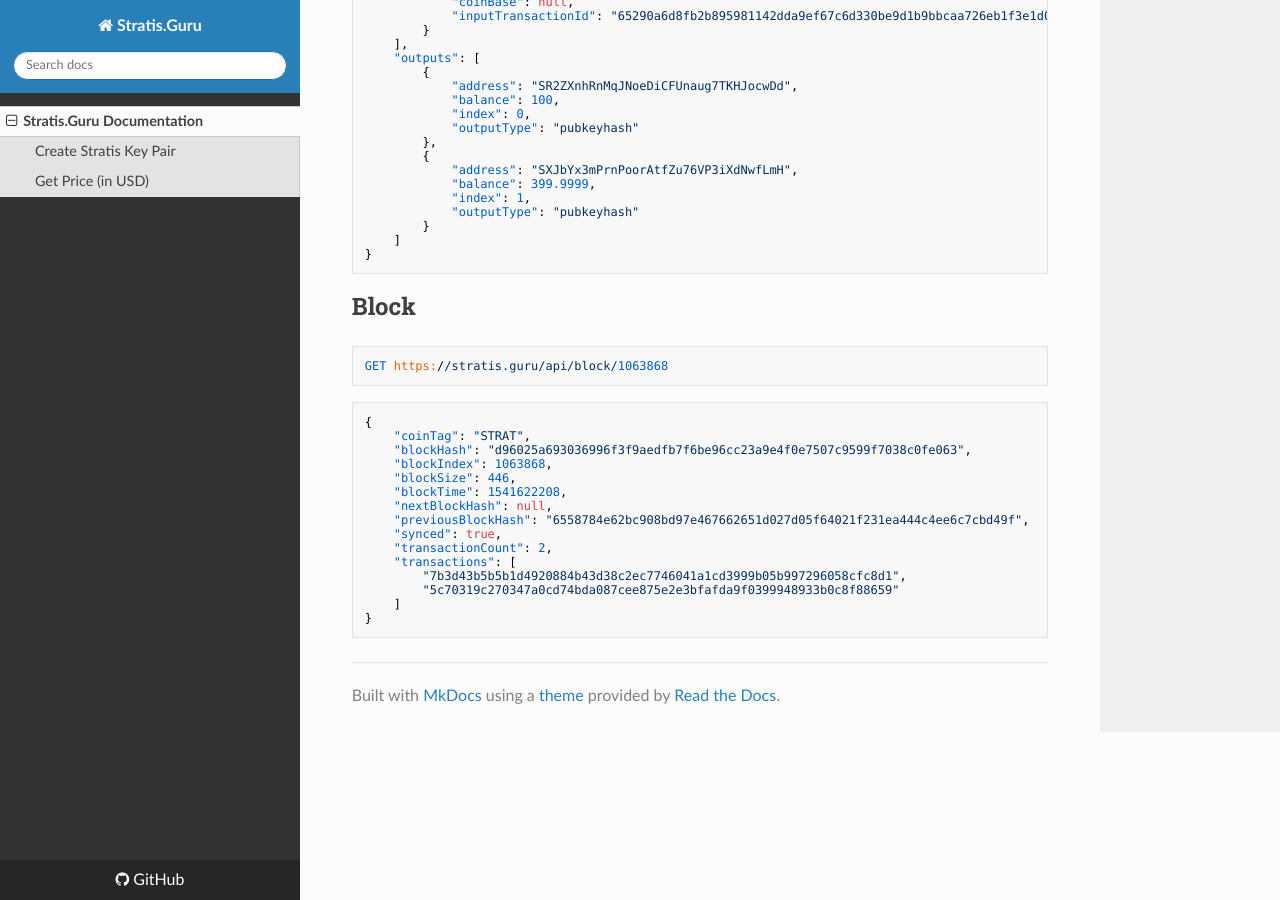
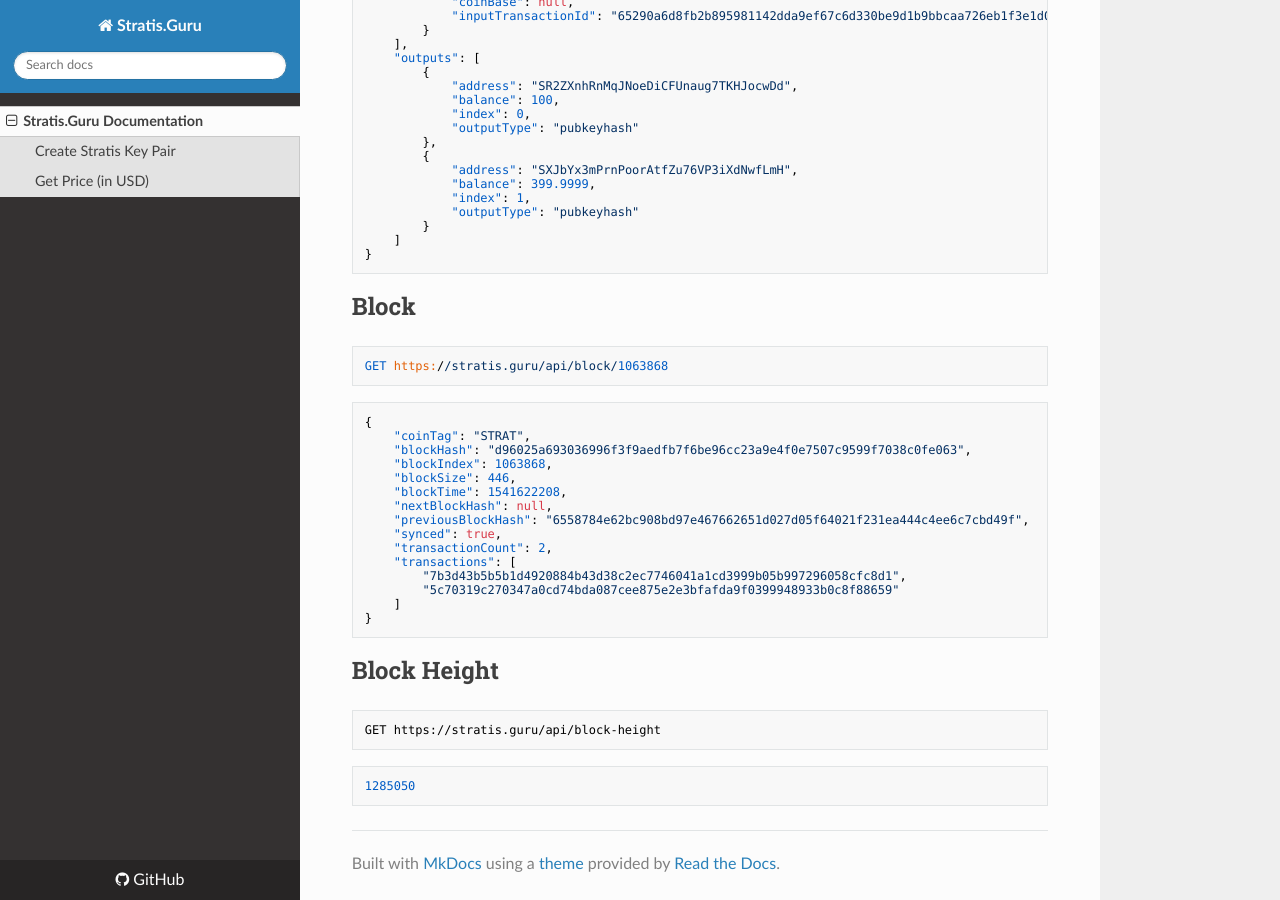
Before and after one commit to imclint21/stratis-guru-v2, an MkDocs documentation site: the page built from Stratis.Guru/Documentation/docs/index.md, in a window 1280 px wide and 900 px high, scrolled down 2514 px. Built offline with MkDocs 1.6.1, drawn with Linux system fonts in a browser that asks for light colours; nearby versions of some CDN libraries.

Commit message:
Added block-height documentation

````diff
--- a/Stratis.Guru/Documentation/docs/index.md
+++ b/Stratis.Guru/Documentation/docs/index.md
@@ -180,3 +180,12 @@ GET https://stratis.guru/api/block/1063868
     ]
 }
 ```
+
+## Block Height
+```
+GET https://stratis.guru/api/block-height
+```
+
+```json
+1285050
+```
````
